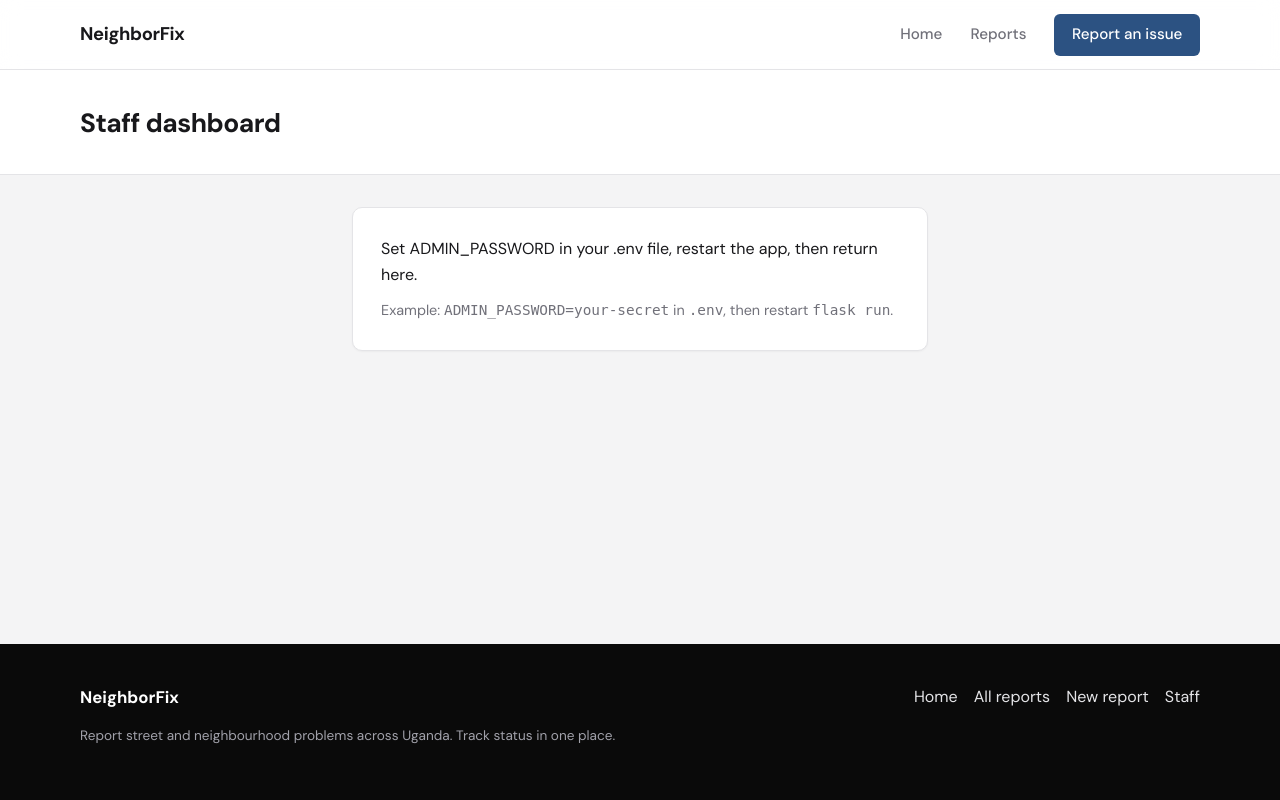
After one commit to AsiimirePraise/NeighborFix, a Flask app: page /admin/login in a window 1280 px wide. The commit adds this page. Run offline with Flask 3, Linux system fonts and the light colour scheme.

Commit message:
feat(admin): staff dashboard updates issues.status in DB; flask seed alias and env docs

```diff
--- /dev/null
+++ b/app/routes/admin.py
@@ -0,0 +1,93 @@
+"""Staff-only routes to triage reports (open / in progress / resolved)."""
+
+from __future__ import annotations
+
+import os
+
+from flask import (
+    Blueprint,
+    abort,
+    redirect,
+    render_template,
+    request,
+    session,
+    url_for,
+)
+
+from app.extensions import db
+from app.models.issue import Issue
+
+bp = Blueprint("admin", __name__, url_prefix="/admin")
+
+ALLOWED_STATUS = frozenset({"open", "in_progress", "resolved"})
+
+
+def _admin_password_configured() -> bool:
+    return bool(os.environ.get("ADMIN_PASSWORD", "").strip())
+
+
+def _password_ok(pw: str | None) -> bool:
+    expected = os.environ.get("ADMIN_PASSWORD", "")
+    if not expected.strip():
+        return False
+    return (pw or "") == expected
+
+
+@bp.before_request
+def _guard_admin():
+    if request.endpoint in ("admin.login", "admin.logout"):
+        return None
+    if not _admin_password_configured():
+        return redirect(url_for("admin.login"))
+    if not session.get("admin_logged_in"):
+        return redirect(url_for("admin.login", next=request.path))
+
+
+@bp.route("/login", methods=["GET", "POST"])
+def login():
+    if not _admin_password_configured():
+        return render_template(
+            "admin/disabled.html",
+            message="Set ADMIN_PASSWORD in your .env file, restart the app, then return here.",
+        )
+
+    if session.get("admin_logged_in"):
+        return redirect(url_for("admin.dashboard"))
+
+    error = None
+    if request.method == "POST":
+        if _password_ok(request.form.get("password")):
+            session["admin_logged_in"] = True
+            session.permanent = True
+            nxt = (request.form.get("next") or request.args.get("next") or "").strip()
+            if not nxt.startswith("/"):
+                nxt = url_for("admin.dashboard")
+            return redirect(nxt)
+        error = "Incorrect password."
+
+    return render_template("admin/login.html", error=error)
+
+
+@bp.route("/logout", methods=["GET", "POST"])
+def logout():
+    session.pop("admin_logged_in", None)
+    return redirect(url_for("main.index"))
+
+
+@bp.route("/")
+def dashboard():
+    issues = Issue.query.order_by(Issue.updated_at.desc()).all()
+    return render_template("admin/dashboard.html", issues=issues)
+
+
+@bp.post("/issues/<int:issue_id>/status")
+def issue_status(issue_id: int):
+    issue = db.session.get(Issue, issue_id)
+    if issue is None:
+        abort(404)
+    status = (request.form.get("status") or "").strip()
+    if status not in ALLOWED_STATUS:
+        return redirect(url_for("admin.dashboard"))
+    issue.status = status
+    db.session.commit()
+    return redirect(url_for("admin.dashboard"))
--- a/app/static/css/theme.css
+++ b/app/static/css/theme.css
@@ -1283,3 +1283,31 @@ table.issue-table {
     filter: grayscale(1);
   }
 }
+
+/* Admin dashboard */
+.admin-table-wrap {
+  overflow-x: auto;
+}
+
+.admin-status-form {
+  display: flex;
+  flex-wrap: wrap;
+  align-items: center;
+  gap: 0.5rem;
+}
+
+.admin-status-select {
+  min-width: 9.5rem;
+  padding: 0.4rem 0.55rem;
+  font: inherit;
+  font-size: 0.88rem;
+  border-radius: var(--radius-sm);
+  border: 1px solid var(--border-strong);
+  background: var(--surface);
+  color: var(--text);
+}
+
+.admin-status-select:focus {
+  outline: 2px solid var(--accent);
+  outline-offset: 1px;
+}
--- /dev/null
+++ b/app/templates/admin/disabled.html
@@ -0,0 +1,17 @@
+{% extends "base.html" %}
+{% block title %}Staff dashboard{% endblock %}
+{% block content %}
+<div class="page-head">
+  <div class="wrap">
+    <h1>Staff dashboard</h1>
+  </div>
+</div>
+<div class="wrap form-page">
+  <div class="form-card" style="max-width: 36rem">
+    <p style="margin: 0 0 0.75rem">{{ message }}</p>
+    <p style="margin: 0; font-size: 0.9rem; color: var(--text-muted)">
+      Example: <code>ADMIN_PASSWORD=your-secret</code> in <code>.env</code>, then restart <code>flask run</code>.
+    </p>
+  </div>
+</div>
+{% endblock %}
--- a/app/templates/base.html
+++ b/app/templates/base.html
@@ -61,6 +61,7 @@
             <a href="{{ url_for('main.index') }}">Home</a>
             <a href="{{ url_for('main.issues_list') }}">All reports</a>
             <a href="{{ url_for('main.issues_new') }}">New report</a>
+            <a href="{{ url_for('admin.login') }}">Staff</a>
           </div>
         </div>
       </footer>
```
Also changed, not shown: app/__init__.py (+15 -3 lines), app/templates/admin/dashboard.html (added, +64 -0 lines), app/templates/admin/login.html (added, +27 -0 lines), README.md, 1 other file.
